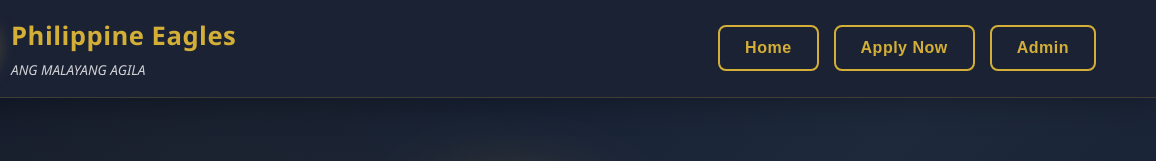
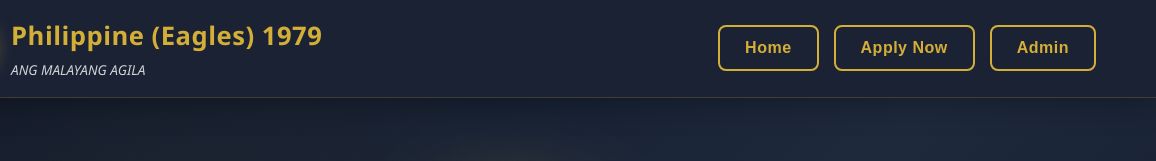
Before and after one commit to ksecksleg/amaregistration, a website: page index.html in a window 1280 px wide. Shown: the top 161 px of the page, 124-1280 px from the left. Drawn offline with Linux system fonts and the light colour scheme; no server answers.

Commit message:
Update index.html

```diff
--- a/index.html
+++ b/index.html
@@ -3,9 +3,9 @@
 <head>
     <meta charset="UTF-8">
     <meta name="viewport" content="width=device-width, initial-scale=1.0">
-    <meta name="description" content="The Fraternal Order of Eagles (Philippine Eagles) - Membership Application System">
+    <meta name="description" content="The Fraternal Order of Eagles (Philippine Eagles) - Membership Application">
     <meta name="theme-color" content="#1a1a1a">
-    <title>Philippine Eagles - Membership System</title>
+    <title>Philippine (Eagles) - 1979 Membership</title>
     <link rel="manifest" href="/manifest.json">
     <link rel="icon" type="image/png" sizes="192x192" href="/icons/icon-192x192.png">
     <link rel="icon" type="image/png" sizes="512x512" href="/icons/icon-512x512.png">
@@ -30,7 +30,7 @@
                 <div class="nav-brand">
                     <img src="/logo.png" alt="Eagles Logo" class="nav-logo">
                     <div class="nav-text">
-                        <h1>Philippine Eagles</h1>
+                        <h1>Philippine (Eagles) 1979</h1>
                         <p class="nav-subtitle">ANG MALAYANG AGILA</p>
                     </div>
                 </div>
```
